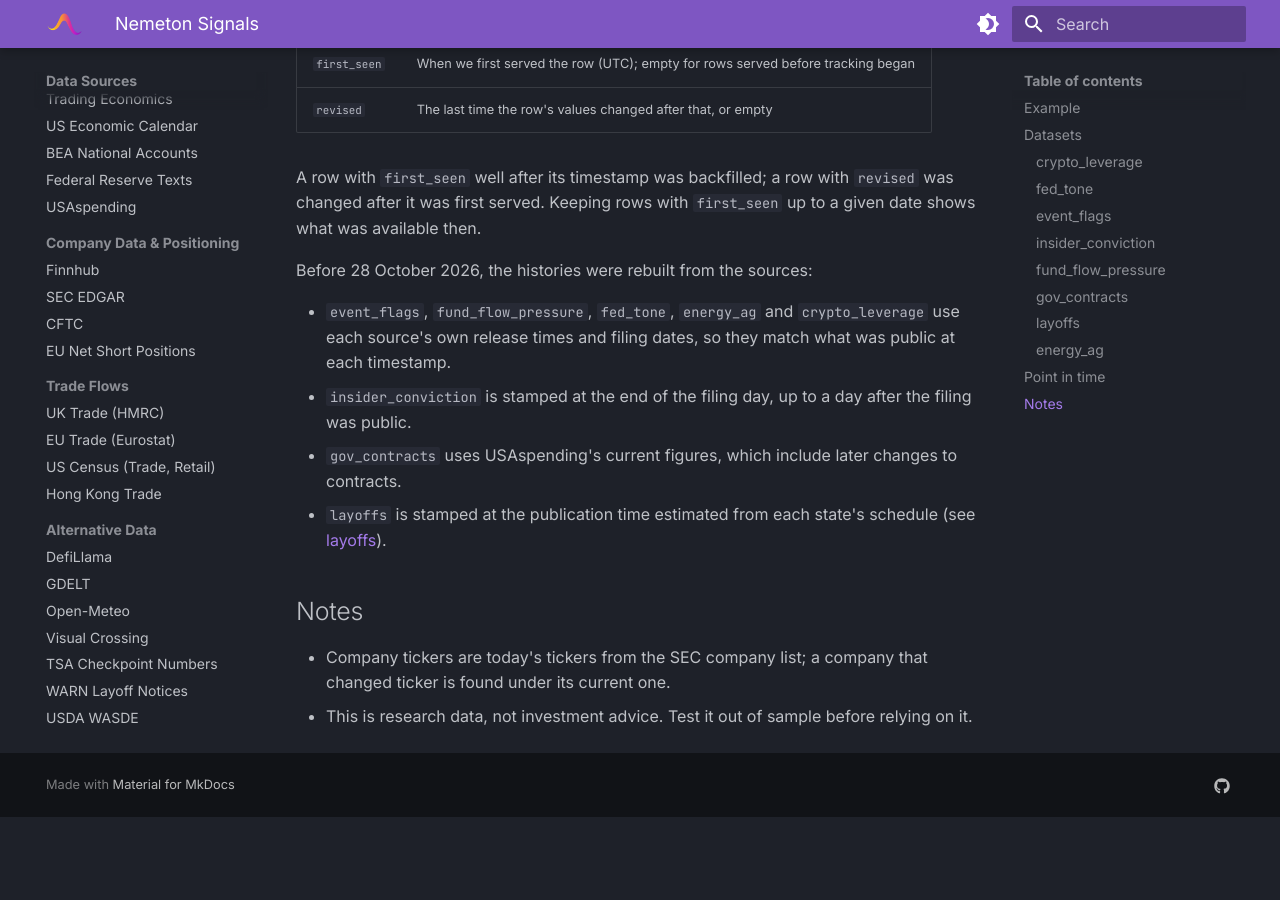
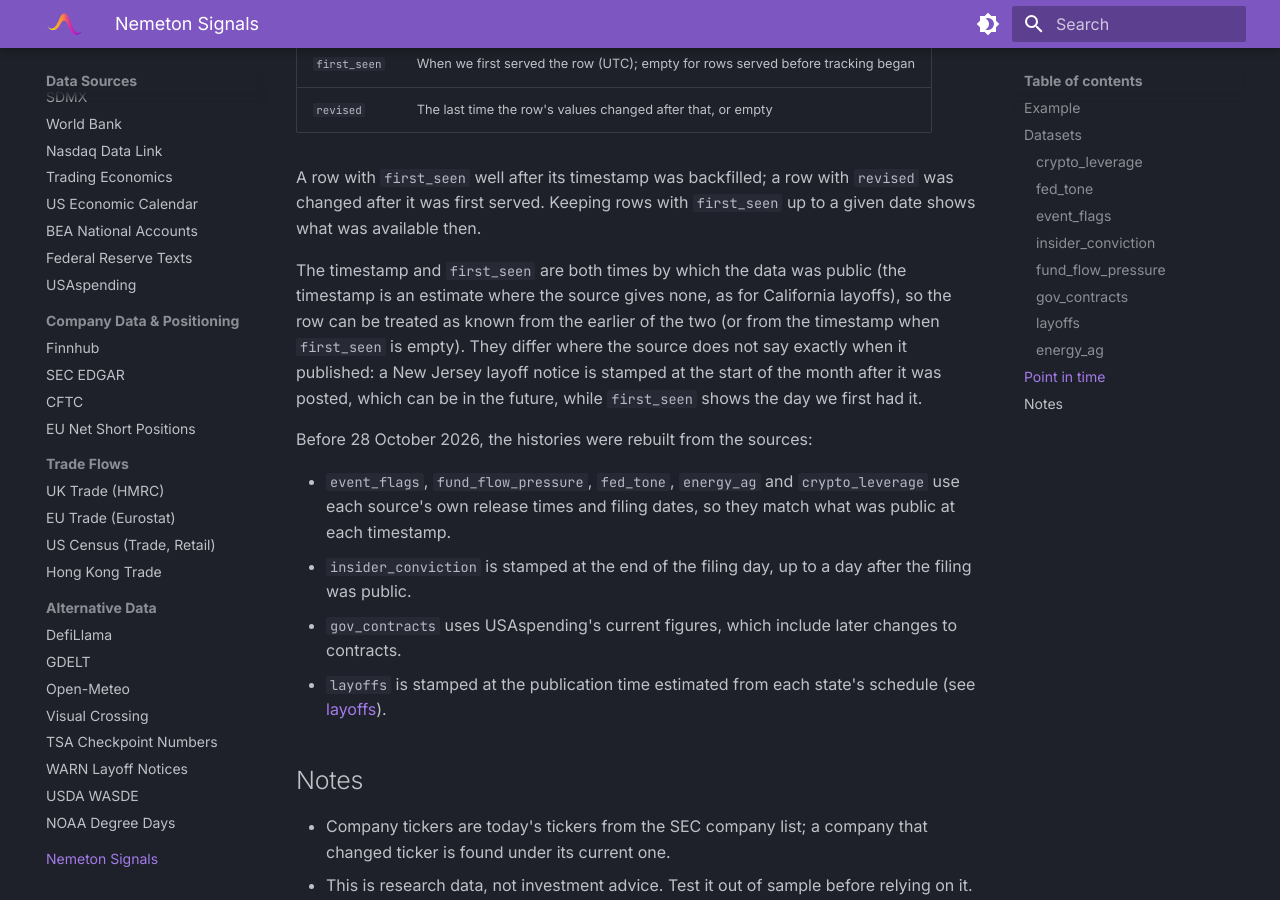
Before and after one commit to UnbiasedAlpha/aurastream-docs, an MkDocs documentation site: the page built from docs/data-sources/signals.md, in a window 1280 px wide and 900 px high, scrolled down 6661 px. Built offline with MkDocs 1.6.1 and Material for MkDocs 9.7.7, drawn with Linux system fonts in a browser that asks for light colours; before the commit the page ends 7478 px from its top, so only the background shows below that.

Commit message:
Sync docs from aurastream-server c7c7c34

```diff
--- a/docs/data-sources/signals.md
+++ b/docs/data-sources/signals.md
@@ -165,6 +165,8 @@ Each row's timestamp is when its source made the data public. From 28 October 20
 
 A row with `first_seen` well after its timestamp was backfilled; a row with `revised` was changed after it was first served. Keeping rows with `first_seen` up to a given date shows what was available then.
 
+The timestamp and `first_seen` are both times by which the data was public (the timestamp is an estimate where the source gives none, as for California layoffs), so the row can be treated as known from the earlier of the two (or from the timestamp when `first_seen` is empty). They differ where the source does not say exactly when it published: a New Jersey layoff notice is stamped at the start of the month after it was posted, which can be in the future, while `first_seen` shows the day we first had it.
+
 Before 28 October 2026, the histories were rebuilt from the sources:
 
 - `event_flags`, `fund_flow_pressure`, `fed_tone`, `energy_ag` and `crypto_leverage` use each source's own release times and filing dates, so they match what was public at each timestamp.
```
